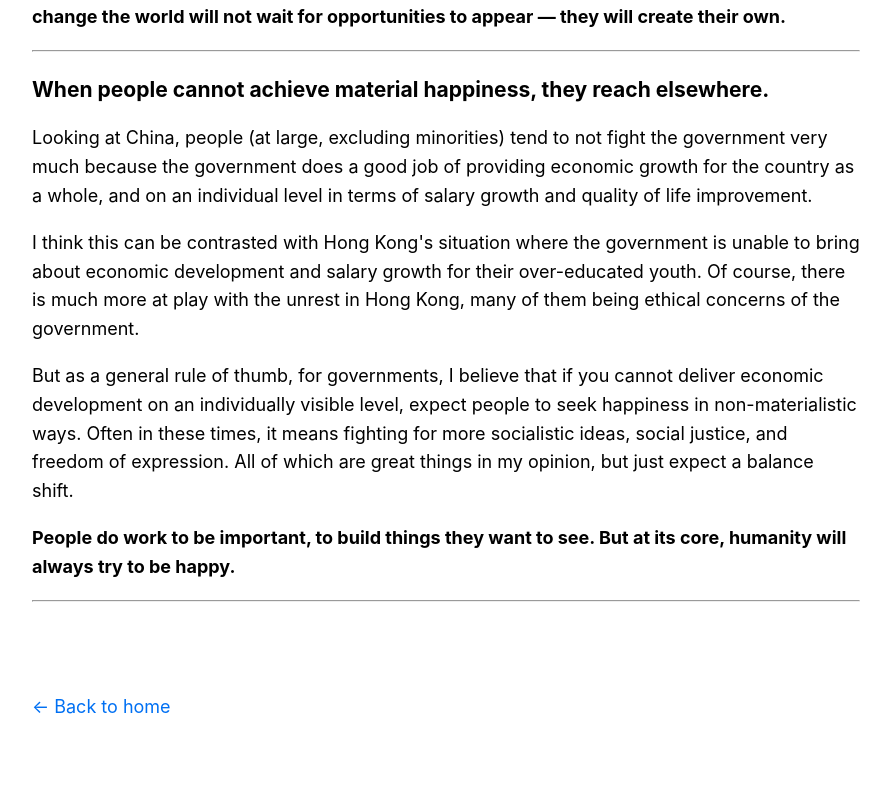
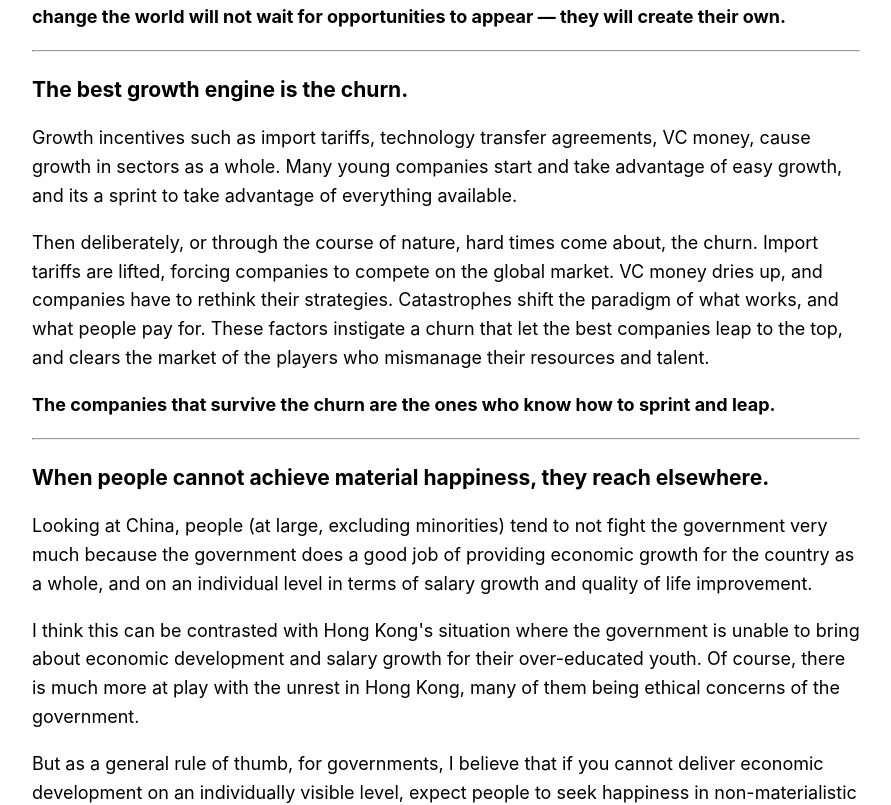
Before and after one commit to shihaocao/nextjs-shihao-website, a Next.js app: page /notes/econ-thoughts in a window 1280 px wide. Shown: the part 1083-1888 px from the top of the page, without its empty margins (194-1085 px from the left). Built offline with nearby package versions, Linux system fonts and the light colour scheme.

Commit message:
econ thoughts churn

```diff
--- a/pages/index.js
+++ b/pages/index.js
@@ -138,7 +138,7 @@ export default function Home() {
 
         <h3>Say Hi!</h3>
 
-        shihao@contrary.com
+        <p>shihao@contrary.com</p>
 
         {/* <h2>For Fun</h2> */}
 
--- a/pages/notes/econ-thoughts.js
+++ b/pages/notes/econ-thoughts.js
@@ -57,6 +57,27 @@ export default function FirstPost() {
       </div>
 
       <div>
+        <h3>The best growth engine is the churn.</h3>
+
+        <p>
+        Growth incentives such as import tariffs, technology transfer agreements, VC money, cause growth in sectors as a whole.
+        Many young companies start and take advantage of easy growth, and its a sprint to take advantage of everything available.
+        </p>
+
+        <p>Then deliberately, or through the course of nature, hard times come about, the churn. Import tariffs are lifted, forcing companies
+          to compete on the global market. VC money dries up, and companies have to rethink their strategies. Catastrophes shift the paradigm
+          of what works, and what people pay for. These factors instigate a churn that let the best companies leap to the top, and clears
+          the market of the players who mismanage their resources and talent.
+        </p>
+
+        <p><b>
+        The companies that survive the churn are the ones who know how to sprint and leap.
+        </b></p>
+
+        <hr></hr>
+      </div>
+
+      <div>
         <h3>When people cannot achieve material happiness, they reach elsewhere.</h3>
 
         <p>
```
Also changed, not shown: pages/words/quotes.js (+11 -2 lines).
